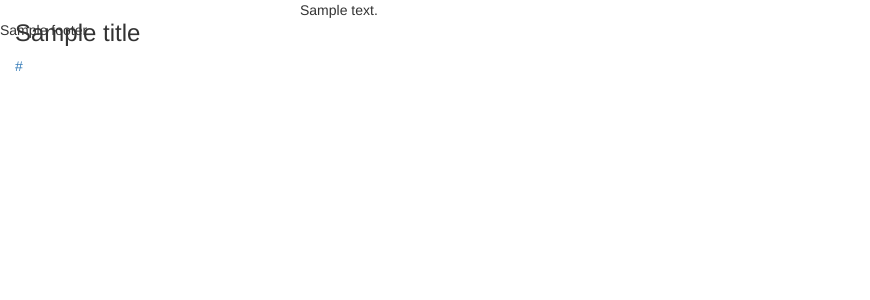
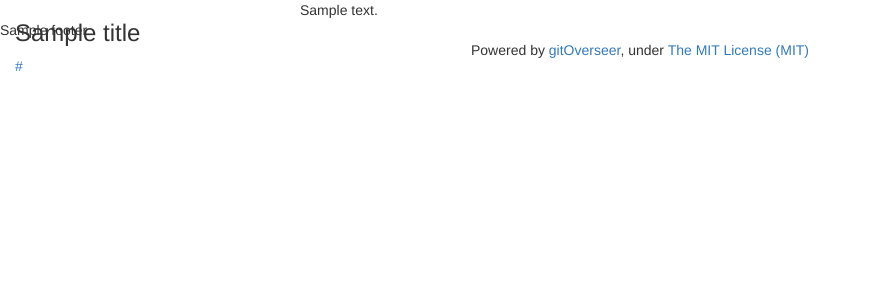
Before and after one commit to ferzerkerx/git-greenseer, a Python web app: template src/templates/layout.html in a window 1280 px wide. Shown: the top 300 px of the page, without its empty margins (0-870 px from the left). Run offline with Jinja, Linux system fonts and the light colour scheme; the template is opened without the code that fills it: most values are stand-ins (such as "Sample title", 1, 10 or a date in 2020).

Commit message:
- added footer with license

```diff
--- a/src/templates/layout.html
+++ b/src/templates/layout.html
@@ -40,6 +40,11 @@
         {% block footer %}
             {{footer}}
         {% endblock %}
+        <div class="text-center">
+            <p>Powered by <a href="https://github.com/ferzerkerx/gitOverseer">gitOverseer</a>,
+                under
+                <a href="https://github.com/ferzerkerx/gitOverseer/blob/master/LICENSE">The MIT License (MIT)</a></p>
+        </div>
     </div>
 
 </body>
```
